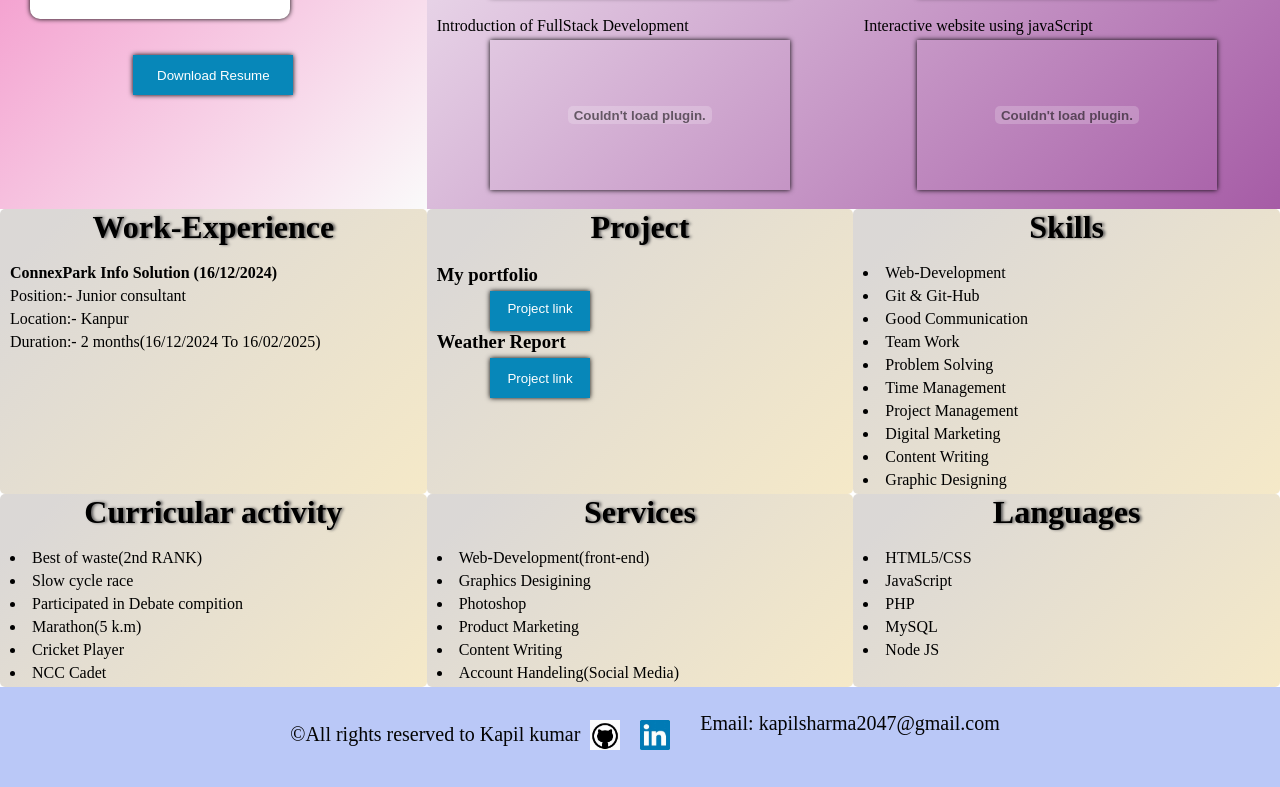
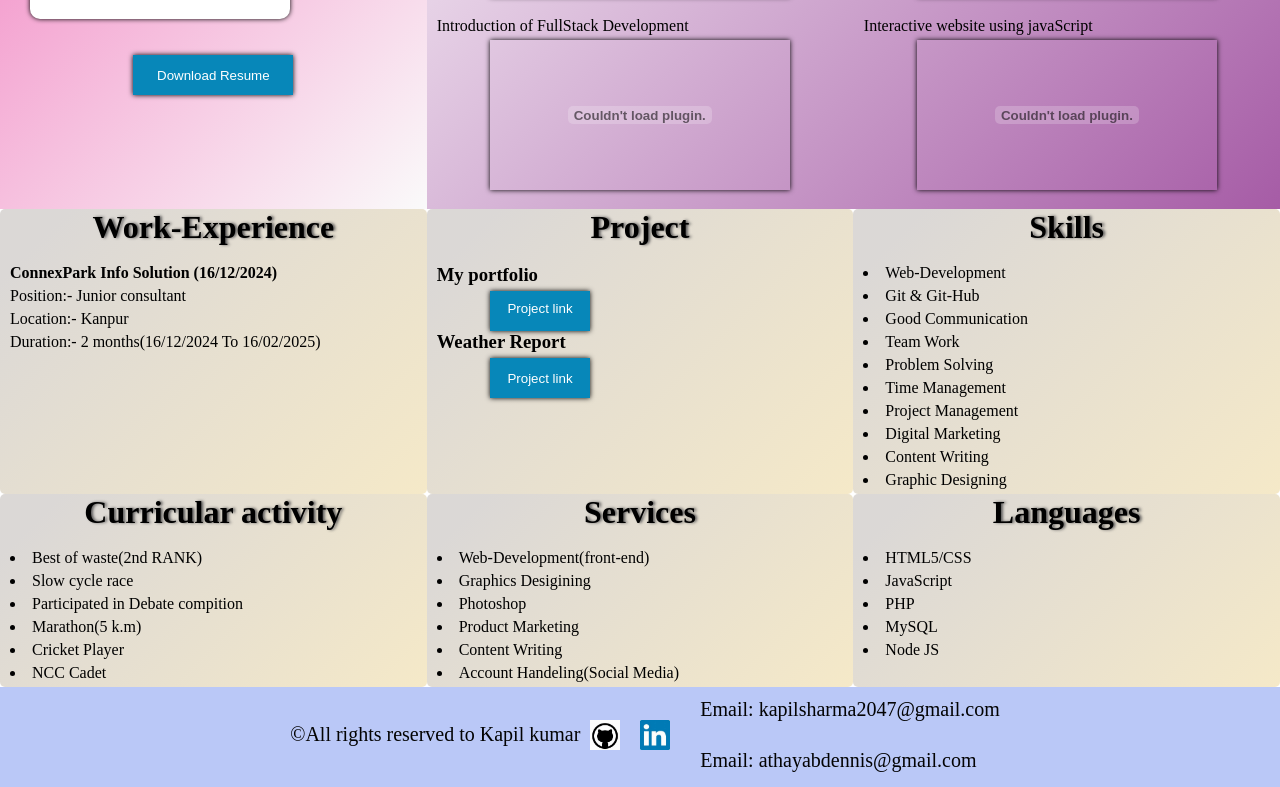
Before and after one commit to Kapilsharma090/KapilPortfolio, a plain HTML site: page index.html in a window 1280 px wide. Shown: the part 1227-2014 px from the top of the page. Drawn offline with nearby package versions, Linux system fonts and the light colour scheme.

Commit message:
athyab email added

```diff
--- a/index.html
+++ b/index.html
@@ -253,6 +253,8 @@ When I’m not coding, I keep myself updated with the latest trends in technolog
             <div id="box11">
                 <p>Email: kapilsharma2047@gmail.com</p>
                 <br>
+                <p>Email: athayabdennis@gmail.com</p>
+
 
 
             </div>
```
